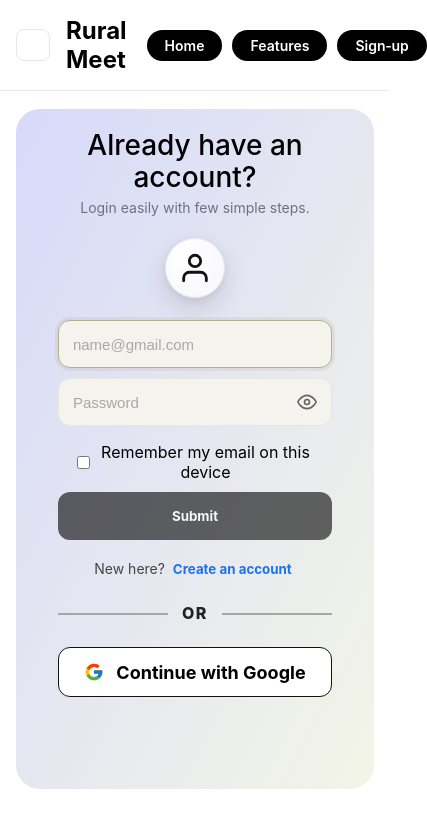
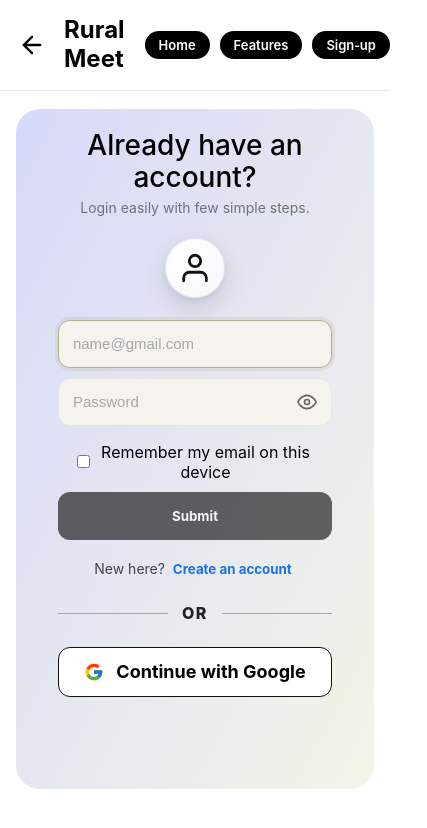
Before and after one commit to falguniiiii/Demo-project, a React (Create React App) app: page /login in a window 390 px wide. Shown: the top 828 px of the page, 427 px wide, since content can reach past the window. Built offline with nearby package versions, Linux system fonts and the light colour scheme.

Commit message:
fixed bck-btn

```diff
--- a/src/components/DocumentUpload.css
+++ b/src/components/DocumentUpload.css
@@ -8,7 +8,7 @@
 
 .doc-upload__header {
   background: white;
-  padding: 1.5rem 2rem;
+  padding: 1rem 1rem;
   border-bottom: 1px solid #e5e7eb;
   display: flex;
   justify-content: space-between;
@@ -18,23 +18,60 @@
   z-index: 10;
 }
 
+.doc-upload__header-left {
+  display: flex;
+  align-items: center;
+  gap: 1rem;
+}
+
 .doc-upload__header h1 {
-  font-size: 1.5rem;
-  font-weight: 700;
+  font-size: 1.3rem;
+  font-weight: 600;
   margin: 0;
 }
 
-.back-btn {
-  padding: 0.5rem 1rem;
-  background: transparent;
-  border: 1px solid #e5e7eb;
-  border-radius: 8px;
-  cursor: pointer;
-  font-weight: 600;
+.back-btn{
+  width:auto;
+  height:auto;
+  display:inline-flex;
+  align-items:center;
+  justify-content:center;
+  border:none !important;
+  background:transparent;
+  cursor:pointer;
+  transition: all .2s ease;
+  flex-shrink: 0;
+  padding: 2px;
+}
+.back-btn:hover{
+  transform: translateX(-3px);
+}
+.back-btn:active{ transform: translateX(-3px) scale(0.95); }
+.back-btn svg{
+  width:28px;
+  height:28px;
+  color:#000;
+  transition: all .2s ease;
 }
 
-.back-btn:hover {
-  background: #f3f4f6;
+
+.topbar .brand,
+.topbar .brand.brand--xl{
+  margin:0;
+  font-size: 1.5rem;
+  font-weight: 700;
+  color: #000;
+  line-height:1.2;
+  letter-spacing:0;
+}
+
+.brand.brand--xl {
+  margin: 0;
+  font-size: 1.5rem;
+  font-weight: 700;
+  color: #000;
+  line-height: 1.2;
+  letter-spacing: 0;
 }
 
 .done-btn {
--- a/src/components/DocumentUpload.jsx
+++ b/src/components/DocumentUpload.jsx
@@ -1,6 +1,7 @@
 // src/components/DocumentUpload.jsx
 import React, { useState } from 'react';
 import { useNavigate } from 'react-router-dom';
+import { FiUnlock, FiArrowLeft, FiUser, FiEye, FiEyeOff } from 'react-icons/fi';
 import { FolderPlus, Plus, Upload, X, FileText, Trash2 } from 'lucide-react';
 import { useClassrooms } from '../context/ClassroomContext';
 import './DocumentUpload.css';
@@ -62,17 +63,19 @@ const DocumentUpload = () => {
     });
   };
 
-  // Navigate back to Host section
-  const handleBack = () => {
-    navigate('/host');
+  const handleBackClick = () => {
+    navigate("/host");
   };
 
   return (
     <div className="doc-upload">
       <div className="doc-upload__header">
-        <button onClick={handleBack} className="back-btn">
-          ← Back
-        </button>
+        <div className="doc-upload__header-left">
+          <button type="button" className="back-btn" onClick={handleBackClick} aria-label="Go back" title="Go back">
+            <FiArrowLeft />
+          </button>
+          <span className="brand brand--xl">Rural Meet</span>
+        </div>
         <h1>Upload Documents</h1>
         {classrooms.length > 0 && (
           <button onClick={handleDone} className="done-btn">
--- a/src/components/Host.jsx
+++ b/src/components/Host.jsx
@@ -53,6 +53,10 @@ export default function Host() {
     navigate('/upload');
   };
 
+  const handleBackClick = () => {
+    navigate('/');
+  };
+
   const handleScheduleMeeting = () => {
     alert('Schedule Your Meeting');
   };
@@ -62,13 +66,7 @@ export default function Host() {
       {/* Top bar */}
       <header className="topbar">
         <div className="left-group">
-          <button
-            type="button"
-            className="back-btn"
-            onClick={() => window.history.back()}
-            aria-label="Go back"
-            title="Go back"
-          >
+          <button  type="button"  className="back-btn"  onClick={handleBackClick}  aria-label="Go back"  title="Go back">
             <FiArrowLeft />
           </button>
           <span className="landing-brand">Rural Meet</span>
--- a/src/components/Login.css
+++ b/src/components/Login.css
@@ -19,7 +19,7 @@
   display:flex;
   align-items:center;
   justify-content:space-between;
-  padding: 6px 14px;                 /*compact height*/
+  padding: 10px 20px;
   border-bottom:1px solid #eaeaea;
   background:#fff;
   gap: 20px;
@@ -28,35 +28,43 @@
 .left-group{
   display:flex;
   align-items:center;
-  gap:12px;
+  gap:16px;
 }
 
 /* Back arrow */
 .back-btn{
-  width:34px;
-  height:34px;
+  width:auto;
+  height:auto;
   display:inline-flex;
   align-items:center;
   justify-content:center;
-  border:1px solid #e5e7eb;
-  background:#fff;
-  border-radius:9999px;
+  border:none !important;
+  background:transparent;
   cursor:pointer;
-  transition: background .2s, border-color .2s, transform .05s;
+  transition: all .2s ease;
+  flex-shrink: 0;
+  padding: 2px;
 }
-.back-btn:hover{ background:#f7f7f7; border-color:#d1d5db; }
-.back-btn:active{ transform: translateY(1px); }
-.back-btn svg{ width:18px; height:18px; color:#111; }
+.back-btn:hover{
+  transform: translateX(-3px);
+}
+.back-btn:active{ transform: translateX(-3px) scale(0.95); }
+.back-btn svg{
+  width:28px;
+  height:28px;
+  color:#000;
+  transition: all .2s ease;
+}
 
-/* Brand title (keep big but not too tall) */
+/* Brand title */
 .topbar .brand,
 .topbar .brand.brand--xl{
   margin:0;
   font-size: 1.5rem;
-  font-weight: bold;
-  color: black;
-  line-height:1.05;
-  letter-spacing:.2px;
+  font-weight: 700;
+  color: #000;
+  line-height:1.2;
+  letter-spacing:0;
 }
 
 /* Nav pills (Home / About / Login-Signup toggle) */
@@ -284,11 +292,11 @@
 }
 
 @media (max-width: 640px){
-  .topbar{ padding: 6px 10px; }
-  .back-btn{ width:32px; height:32px; }
-  .back-btn svg{ width:18px; height:18px; }
+  .topbar{ padding: 8px 12px; }
+  .back-btn svg{ width:24px; height:24px; }
   .topbar .brand,
-  .topbar .brand.brand--xl{ font-size: 22px; }
+  .topbar .brand.brand--xl{ font-size: 1.25rem; }
+  .nav-pills .pill{ padding: 6px 14px !important; font-size: 13px !important; }
 }
 
 /* ========== Validation styles ========== */
--- a/src/components/Login.jsx
+++ b/src/components/Login.jsx
@@ -188,16 +188,10 @@ function Login() {
     <div className="login-page">
       <header className="topbar">
         <div className="left-group">
-          <button
-            type="button"
-            className="back-btn"
-            onClick={handleBackClick}
-            aria-label="Go back"
-            title="Go back"
-          >
+          <button type="button" className="back-btn" onClick={handleBackClick} aria-label="Go back" title="Go back">
             <FiArrowLeft />
           </button>
-          <span className="landing-brand">Rural Meet</span>
+          <span className="brand brand--xl">Rural Meet</span>
         </div>
 
         <nav className="nav-pills">
```
